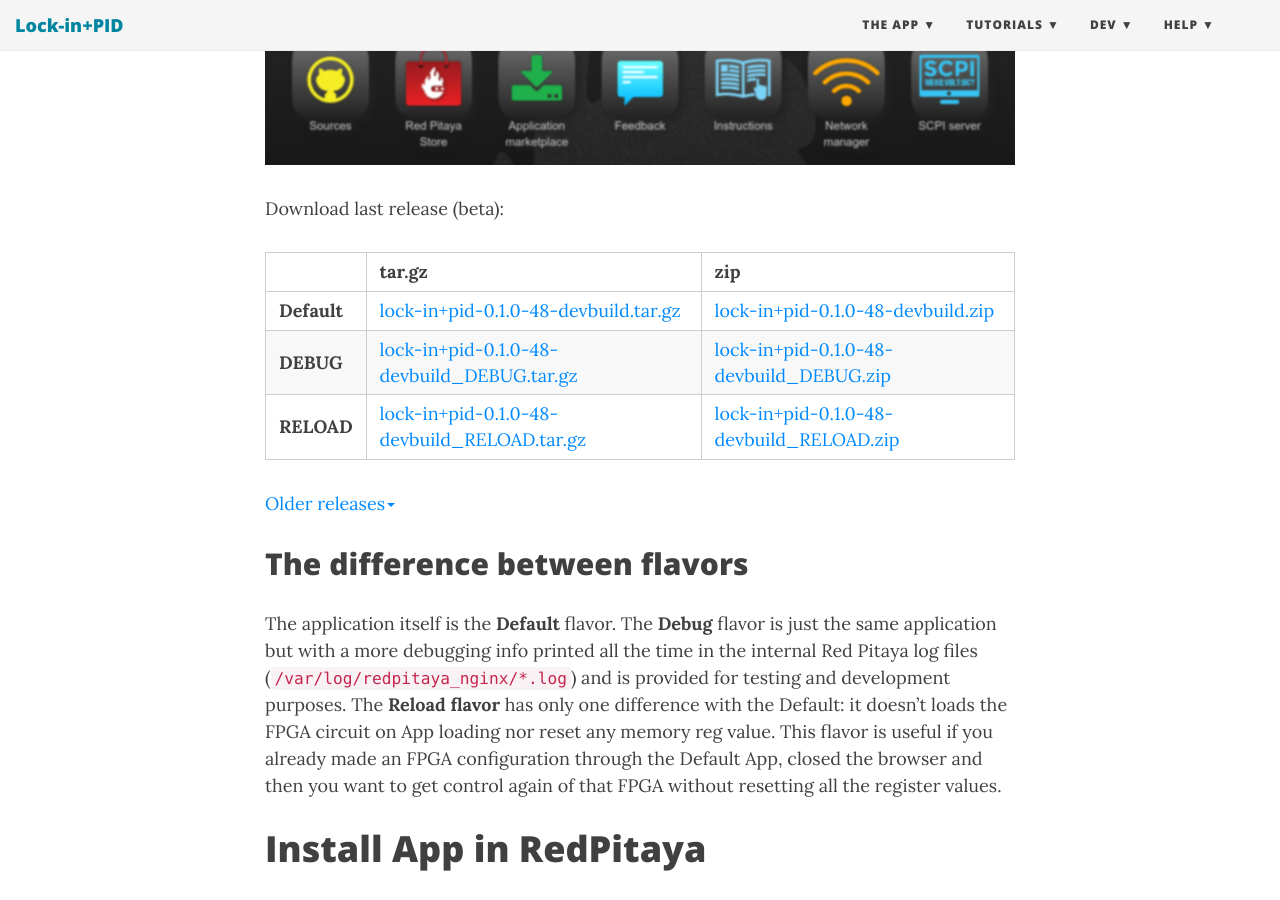
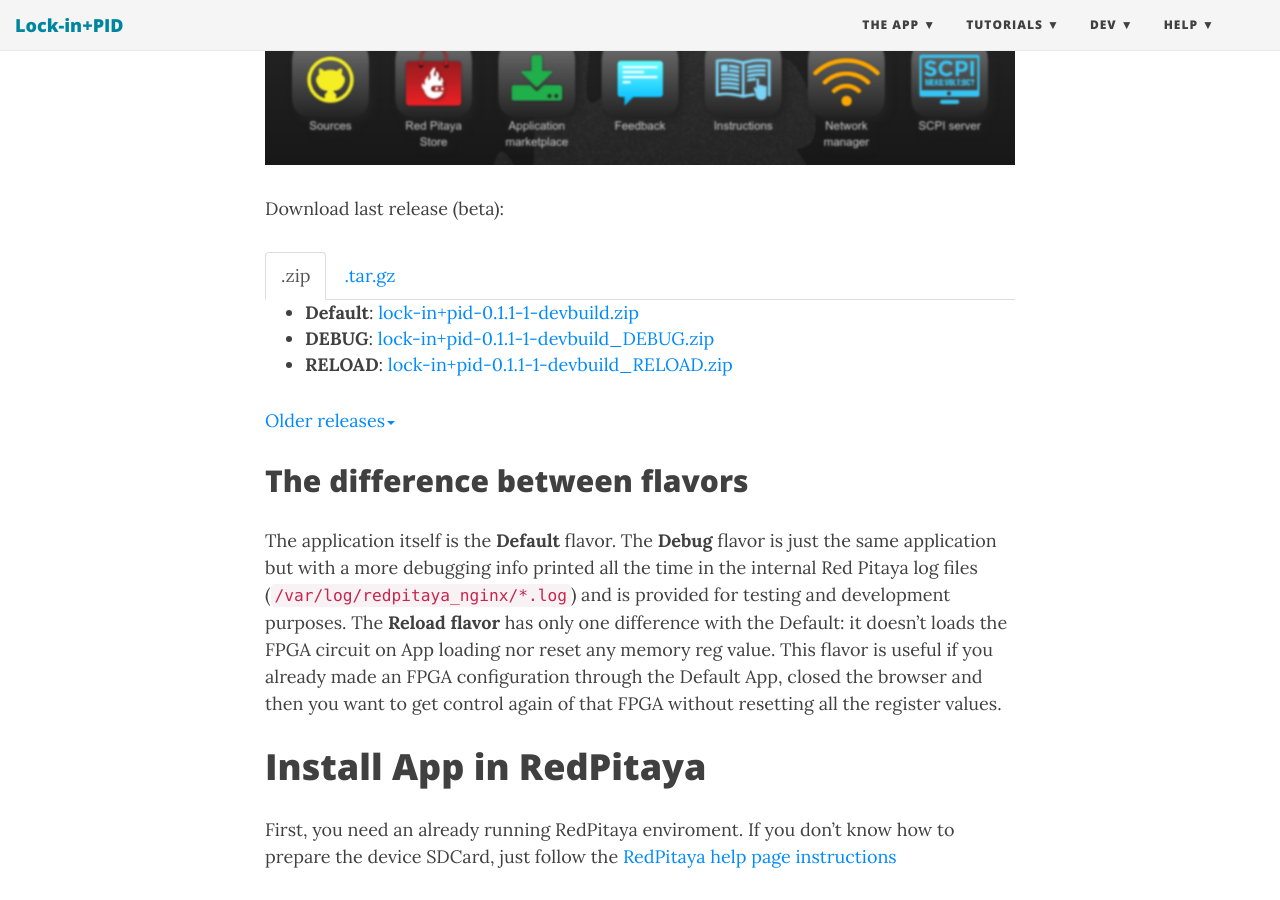
Before and after one commit to marceluda/rp_lock-in_pid, a Jekyll site: the page built from TheApp/install.md, in a window 1280 px wide and 900 px high, scrolled down 673 px. Built offline with Jekyll 4.4.1, drawn with Linux system fonts in a browser that asks for light colours; nearby versions of some CDN libraries.

Commit message:
new release

```diff
--- a/TheApp/install.md
+++ b/TheApp/install.md
@@ -14,26 +14,40 @@
 
 Download last release (beta):
 
+<ul class="nav nav-tabs">
+  <li class="active"><a data-toggle="tab" href="#zip"  > .zip    </a></li>
+  <li>               <a data-toggle="tab" href="#targz"> .tar.gz </a></li>
+</ul>
 
-|             | tar.gz                                                                                                                 | zip                                                                                                              |
-|-------------|------------------------------------------------------------------------------------------------------------------------|------------------------------------------------------------------------------------------------------------------|
-| **Default** | [lock-in+pid-0.1.0-48-devbuild.tar.gz]({{ site.baseurl }}/releases/lock-in+pid-0.1.0-48-devbuild.tar.gz)               | [lock-in+pid-0.1.0-48-devbuild.zip]({{ site.baseurl }}/releases/lock-in+pid-0.1.0-48-devbuild.zip)               |
-| **DEBUG**   | [lock-in+pid-0.1.0-48-devbuild_DEBUG.tar.gz]({{ site.baseurl }}/releases/lock-in+pid-0.1.0-48-devbuild_DEBUG.tar.gz)   | [lock-in+pid-0.1.0-48-devbuild_DEBUG.zip]({{ site.baseurl }}/releases/lock-in+pid-0.1.0-48-devbuild_DEBUG.zip)   |
-| **RELOAD**  | [lock-in+pid-0.1.0-48-devbuild_RELOAD.tar.gz]({{ site.baseurl }}/releases/lock-in+pid-0.1.0-48-devbuild_RELOAD.tar.gz) | [lock-in+pid-0.1.0-48-devbuild_RELOAD.zip]({{ site.baseurl }}/releases/lock-in+pid-0.1.0-48-devbuild_RELOAD.zip) |
+<div class="tab-content">
+<div id="zip" class="tab-pane fade in active" markdown="1">
+
+- **Default**: [lock-in+pid-0.1.1-1-devbuild.zip]({{ site.baseurl }}/releases/lock-in+pid-0.1.1-1-devbuild.zip)
+- **DEBUG**: [lock-in+pid-0.1.1-1-devbuild_DEBUG.zip]({{ site.baseurl }}/releases/lock-in+pid-0.1.1-1-devbuild_DEBUG.zip)
+- **RELOAD**: [lock-in+pid-0.1.1-1-devbuild_RELOAD.zip]({{ site.baseurl }}/releases/lock-in+pid-0.1.1-1-devbuild_RELOAD.zip)
+
+</div>
+<div id="targz" class="tab-pane fade" markdown="1">
+
+- **Default**: [lock-in+pid-0.1.1-1-devbuild.tar.gz]({{ site.baseurl }}/releases/lock-in+pid-0.1.1-1-devbuild.tar.gz)
+- **DEBUG**: [lock-in+pid-0.1.1-1-devbuild_DEBUG.tar.gz]({{ site.baseurl }}/releases/lock-in+pid-0.1.1-1-devbuild_DEBUG.tar.gz)
+- **RELOAD**: [lock-in+pid-0.1.1-1-devbuild_RELOAD.tar.gz]({{ site.baseurl }}/releases/lock-in+pid-0.1.1-1-devbuild_RELOAD.tar.gz)
+
+</div>
+</div>
+
 
 
 <a data-toggle="collapse" href="#OldReleases" aria-expanded="false" aria-controls="OldReleases">Older releases<span class="caret"></span></a>
 
 <div id="OldReleases" class="collapse" markdown="1" style="padding: 10px; border: 1px solid gray; border-radius: 5px;">
 
-  - **lock-in+pid-0.1.0-25**
-    - [lock-in+pid-0.1.0-25-devbuild.tar.gz]({{ site.baseurl }}/releases/lock-in+pid-0.1.0-25-devbuild.tar.gz)
-    - [lock-in+pid-0.1.0-25-devbuild.zip]({{ site.baseurl }}/releases/lock-in+pid-0.1.0-25-devbuild.zip)
-    - [lock-in+pid-0.1.0-25-devbuild_DEBUG.tar.gz]({{ site.baseurl }}/releases/lock-in+pid-0.1.0-25-devbuild_DEBUG.tar.gz)
-    - [lock-in+pid-0.1.0-25-devbuild_DEBUG.zip]({{ site.baseurl }}/releases/lock-in+pid-0.1.0-25-devbuild_DEBUG.zip)
-  - **lock-in+pid-0.1.0-15**
-    - [lock-in+pid-0.1.0-15-devbuild.tar.gz]({{ site.baseurl }}/releases/lock-in+pid-0.1.0-15-devbuild.tar.gz)
-    - [lock-in+pid-0.1.0-15-devbuild.zip]({{ site.baseurl }}/releases/lock-in+pid-0.1.0-15-devbuild.zip)
+| **Default**  | [lock-in+pid-0.1.0-15-devbuild.zip]({{ site.baseurl }}/releases/lock-in+pid-0.1.0-15-devbuild.zip)               |
+| **Default**  | [lock-in+pid-0.1.0-25-devbuild.zip]({{ site.baseurl }}/releases/lock-in+pid-0.1.0-25-devbuild.zip)               |
+| **DEBUG**    | [lock-in+pid-0.1.0-25-devbuild_DEBUG.zip]({{ site.baseurl }}/releases/lock-in+pid-0.1.0-25-devbuild_DEBUG.zip)   |
+| **Default**  | [lock-in+pid-0.1.0-48-devbuild.zip]({{ site.baseurl }}/releases/lock-in+pid-0.1.0-48-devbuild.zip)               |
+| **Default**  | [lock-in+pid-0.1.0-48-devbuild_DEBUG.zip]({{ site.baseurl }}/releases/lock-in+pid-0.1.0-48-devbuild_DEBUG.zip)   |
+| **RELOAD**   | [lock-in+pid-0.1.0-48-devbuild_RELOAD.zip]({{ site.baseurl }}/releases/lock-in+pid-0.1.0-48-devbuild_RELOAD.zip) |
 
 </div>
 
```
Also changed, not shown: 6 other files.
